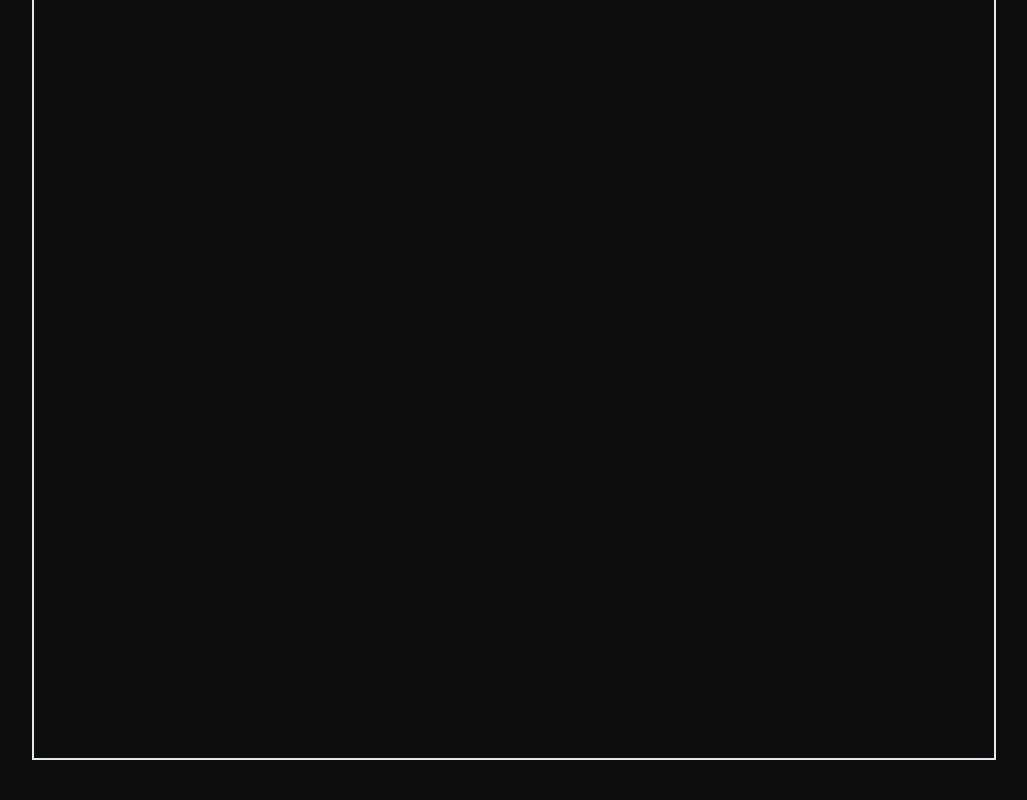
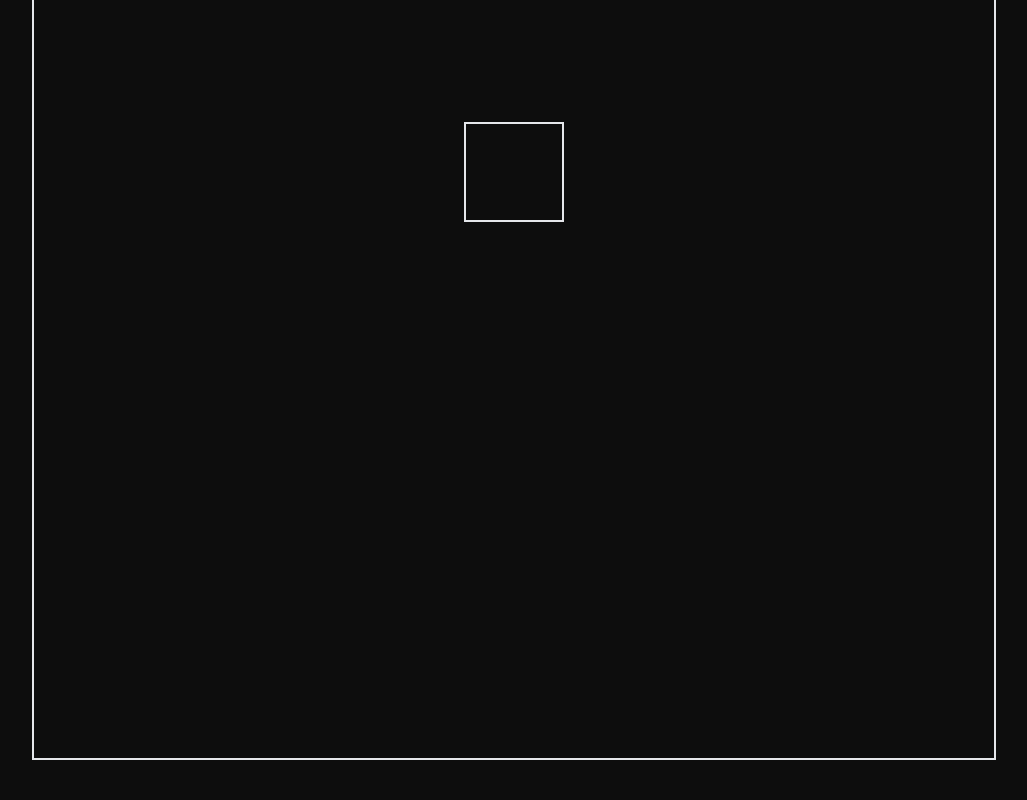
Before and after one commit to Tanmay-vats-sharma/Logix, a React (Vite) app in the folder Logix_Frontend/: page /events in a window 1280 px wide. Shown: the part 1560-2360 px from the top of the page, without its empty margins (126-1153 px from the left). Built offline with nearby package versions, Linux system fonts and the light colour scheme; a web font is replaced by a local one; what tailwindcss-motion would draw is missing.

Commit message:
minor changes

```diff
--- a/Logix_Frontend/src/components/pages/eventPage/Contact Us/ContactUs.jsx
+++ b/Logix_Frontend/src/components/pages/eventPage/Contact Us/ContactUs.jsx
@@ -42,7 +42,7 @@ const ContactUs = ({ selector }) => {
             </TextEffect>
           </div>
 
-          <div className="  bg-[#1b1c1d] w-[97%] sm:w-[95%] md:w-[70%] lg:w-full max-w-screen-lg rounded-xl neon-neutral-shadow flex flex-col lg:flex-row items-center justify-center gap-8 p-2 sm:p-6 lg:gap-6 lg:p-6 min-h-[90%] h-auto overflow-hidden  box-border motion-translate-x-in-[0%] motion-translate-y-in-[50%] motion-opacity-in-[0%] motion-duration-[2500ms] motion-delay-[100ms] motion-delay-[0ms]/translate motion-duration-[3000ms]/opacity motion-delay-[100ms]/opacity motion-ease-linear">
+          <div className="  bg-[#1b1c1d] w-[97%] sm:w-[95%] md:w-[70%] lg:w-full max-w-screen-lg rounded-xl neon-neutral-shadow flex flex-col lg:flex-row items-center justify-center gap-8 p-2 sm:p-6 lg:gap-6 lg:p-6 min-h-[90%] h-auto overflow-hidden  box-border motion-translate-x-in-[0%] motion-translate-y-in-[20%] motion-opacity-in-[0%] motion-duration-[2000ms] motion-delay-[100ms] motion-delay-[0ms]/translate motion-duration-[3000ms]/opacity motion-delay-[100ms]/opacity motion-ease-linear">
             <ContactCard />
             <ContactForm />
           </div>
--- a/Logix_Frontend/src/components/pages/eventPage/EventPage.jsx
+++ b/Logix_Frontend/src/components/pages/eventPage/EventPage.jsx
@@ -5,7 +5,7 @@ const EventPage = () => {
   return (
     <div className="flex flex-col items-center justify-evenly ">
       <div className="h-[1000px] w-full"></div>
-      <section id="pastEvents" className="min-h-[100vh] max-w-[100vw] mt-10">
+      <section id="pastEvents" className="min-h-[160vh]  max-w-[100vw] mt-10">
         <PastEvents selector={"#pastEvents"}></PastEvents>
       </section>
 
--- a/Logix_Frontend/src/components/pages/eventPage/Past Events/PastEventsGallery.jsx
+++ b/Logix_Frontend/src/components/pages/eventPage/Past Events/PastEventsGallery.jsx
@@ -5,6 +5,8 @@ const PastEvents = ({ selector }) => {
   const [isModelOpen, setIsModelOpen] = useState(false);
 
   const handleOpenModel = () => {
+    console.log(1);
+
     setIsModelOpen(true);
   }
 
@@ -48,7 +50,7 @@ const PastEvents = ({ selector }) => {
           </div>
 
           <div  className="flex flex-col justify-around items-center h-auto w-[100%]">
-               <div onClick={handleOpenModel} className=""></div>
+               <div onClick={handleOpenModel} className="h-[100px] w-[100px] border-2"></div>
                <div onClick={handleOpenModel} className=""></div>
                <div onClick={handleOpenModel} className=""></div>
           </div>
```
